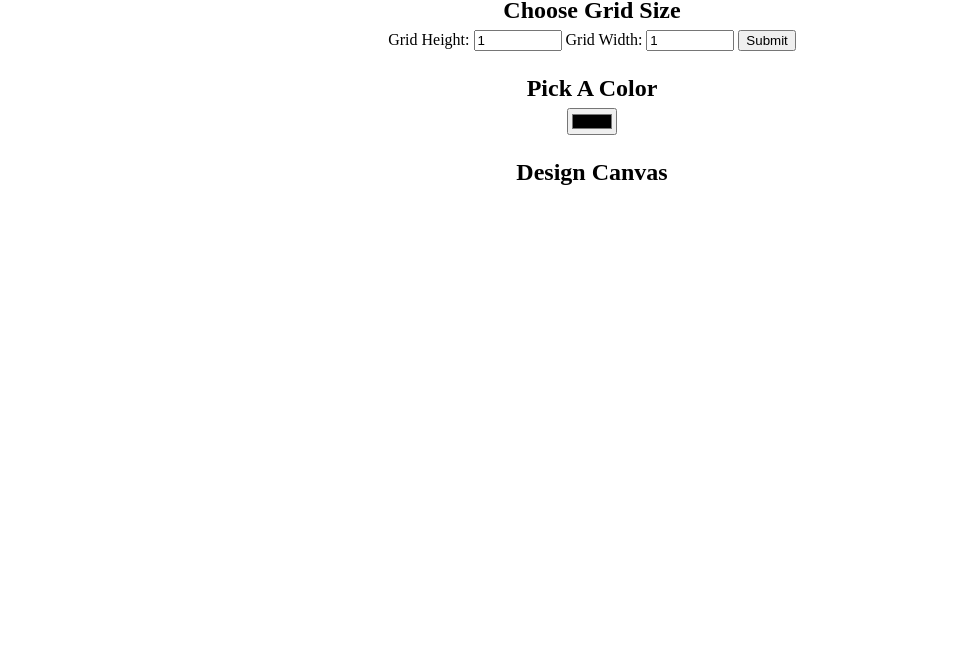
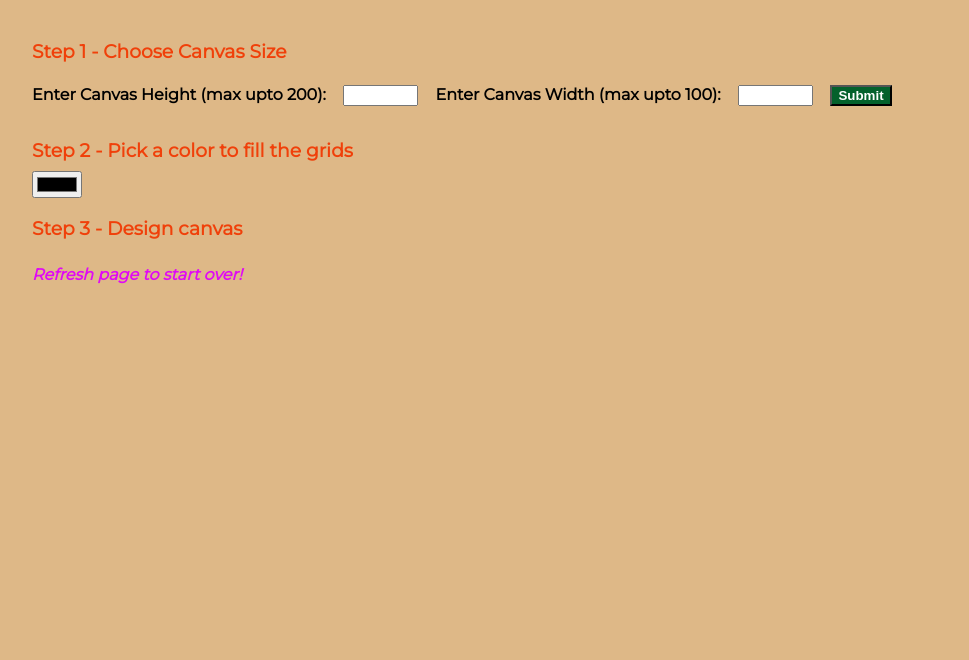
Before and after one commit to sdkdeepa/pixel-art-maker, a plain HTML site: page index.html in a window 1280 px wide. Shown: the part 140-800 px from the top of the page, without its empty margins (48-1017 px from the left). Drawn offline with Linux system fonts and the light colour scheme.

Commit message:
completed project code

```diff
--- a/designs.js
+++ b/designs.js
@@ -1,10 +1,43 @@
-// Select color input
-// Select size input
+// Global variables here
+
+// Selecting color
+const pickColor = document.querySelector('#colorPicker');
+// Select input height
+const selectHeight = document.querySelector('#inputHeight');
+// Select input width
+const inputWidth = document.querySelector('#inputWidth');
+// Select canvas area
+const canvas = document.querySelector('table');
+// select the form
+const form = document.querySelector('form');
 
 // When size is submitted by the user, call makeGrid()
+function makeGrid(event) {
+  event.preventDefault();
 
-function makeGrid() {
+  // Removes exsisting canvas if any.
+  while (canvas.firstChild) {
+    canvas.removeChild(canvas.firstChild);
+  }
 
-// Your code goes here!
+  // New canvas created based on the input height and width.
+  for (let xcor = 1; xcor <= inputHeight.value; xcor++) {
+    const newRow = canvas.insertRow(-1);
+    for (let ycor = 1; ycor <= inputWidth.value; ycor++) {
+      const newColumn = newRow.insertCell(-1);
+    }
+  }
+}
 
+// Chosen color is selected when clicking on the outer right border.
+function colorPixel(event) {
+  if (event.target.nodeName === 'TD') {
+    event.target.style.backgroundColor = colorPicker.value;
+  }
 }
+
+// Draws a  canvas of a selected size after form submission
+form.addEventListener('submit', makeGrid);
+
+// Colors a chosen cell after the user clicks on it.
+canvas.addEventListener('click', colorPixel);
--- a/index.html
+++ b/index.html
@@ -1,28 +1,31 @@
 <!DOCTYPE html>
 <html>
+
 <head>
     <title>Pixel Art Maker!</title>
     <link rel="stylesheet" href="https://fonts.googleapis.com/css?family=Monoton">
     <link rel="stylesheet" href="styles.css">
 </head>
+
 <body>
     <h1>Pixel Art Maker</h1>
+    <h3>Step 1 - Choose Canvas Size</h2>
+        <form id="sizePicker">
+            <label> Enter Canvas Height (max upto 200): </label>
+            <input type="number" id="inputHeight" name="height" min="1" max="200">
+            <label> Enter Canvas Width (max upto 100):</label>
+            <input type="number" id="inputWidth" name="width" min="1" max="100">
+            <input type="submit" id="form-submit" value="Submit">
+        </form>
 
-    <h2>Choose Grid Size</h2>
-    <form id="sizePicker">
-        Grid Height:
-        <input type="number" id="inputHeight" name="height" min="1" value="1">
-        Grid Width:
-        <input type="number" id="inputWidth" name="width" min="1" value="1">
-        <input type="submit">
-    </form>
+        <h3>Step 2 - Pick a color to fill the grids</h2>
+            <input type="color" id="colorPicker">
 
-    <h2>Pick A Color</h2>
-    <input type="color" id="colorPicker">
+            <h3>Step 3 - Design canvas</h2>
+                <table id="pixelCanvas"></table>
+                <p> Refresh page to start over!</p>
 
-    <h2>Design Canvas</h2>
-    <table id="pixelCanvas"></table>
+                <script src="designs.js"></script>
+</body>
 
-    <script src="designs.js"></script>
-</body>
 </html>
--- a/styles.css
+++ b/styles.css
@@ -1,40 +1,62 @@
+@import url("https://fonts.googleapis.com/css2?family=Montserrat&display=swap");
+
 body {
-    text-align: center;
+  text-align: left;
+  font-family: "Montserrat", sans-serif;
+  background-color: burlywood;
+  margin-left: 5em;
 }
 
 h1 {
-    font-family: Monoton;
-    font-size: 70px;
-    margin: 0.2em;
+  font-size: 70px;
+  color: brown;
 }
 
-h2 {
-    margin: 1em 0 0.25em;
+h3 {
+  margin: 1em 0 0.5em;
+  color: rgb(240, 64, 10);
 }
 
 h2:first-of-type {
-    margin-top: 0.5em;
+  margin-top: 0.5em;
 }
 
 table,
 tr,
 td {
-    border: 1px solid black;
+  border: 1px solid rgb(16, 58, 224);
 }
 
 table {
-    border-collapse: collapse;
-    margin: 0 auto;
+  border-collapse: collapse;
+  margin: 0 auto;
 }
 
 tr {
-    height: 20px;
+  height: 30px;
 }
 
 td {
-    width: 20px;
+  width: 20px;
 }
 
-input[type=number] {
-    width: 6em;
+label {
+  font-weight: bolder;
 }
+input[type="number"] {
+  width: 5em;
+  margin: 1em;
+}
+
+input[type="submit"] {
+  background-color: rgb(4, 97, 44);
+  font-weight: bold;
+  color: white;
+  margin-top: 1em;
+}
+
+p {
+  color: rgb(224, 10, 244);
+  font-weight: bolder;
+  font-style: italic;
+}
```
Also changed, not shown: 1 other file.
